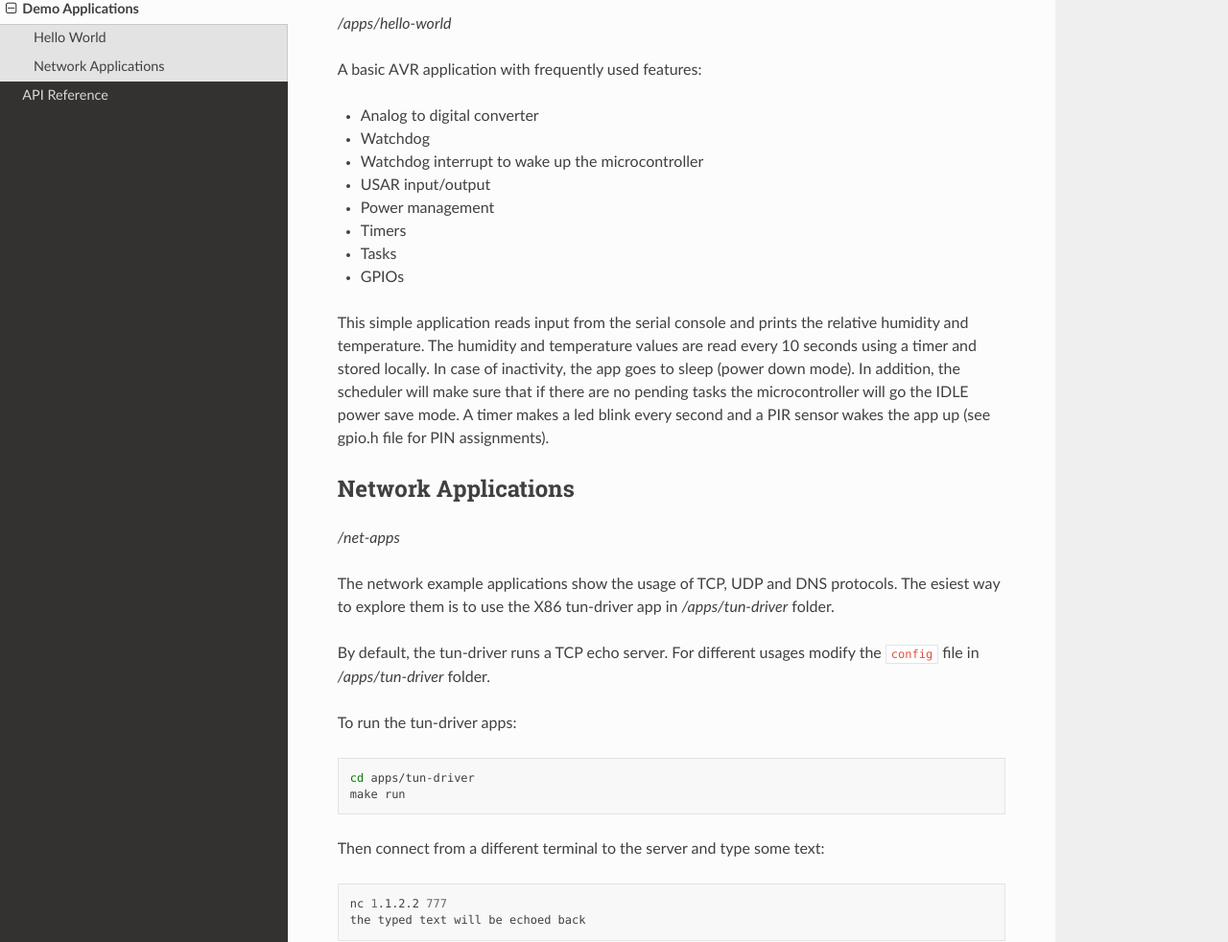
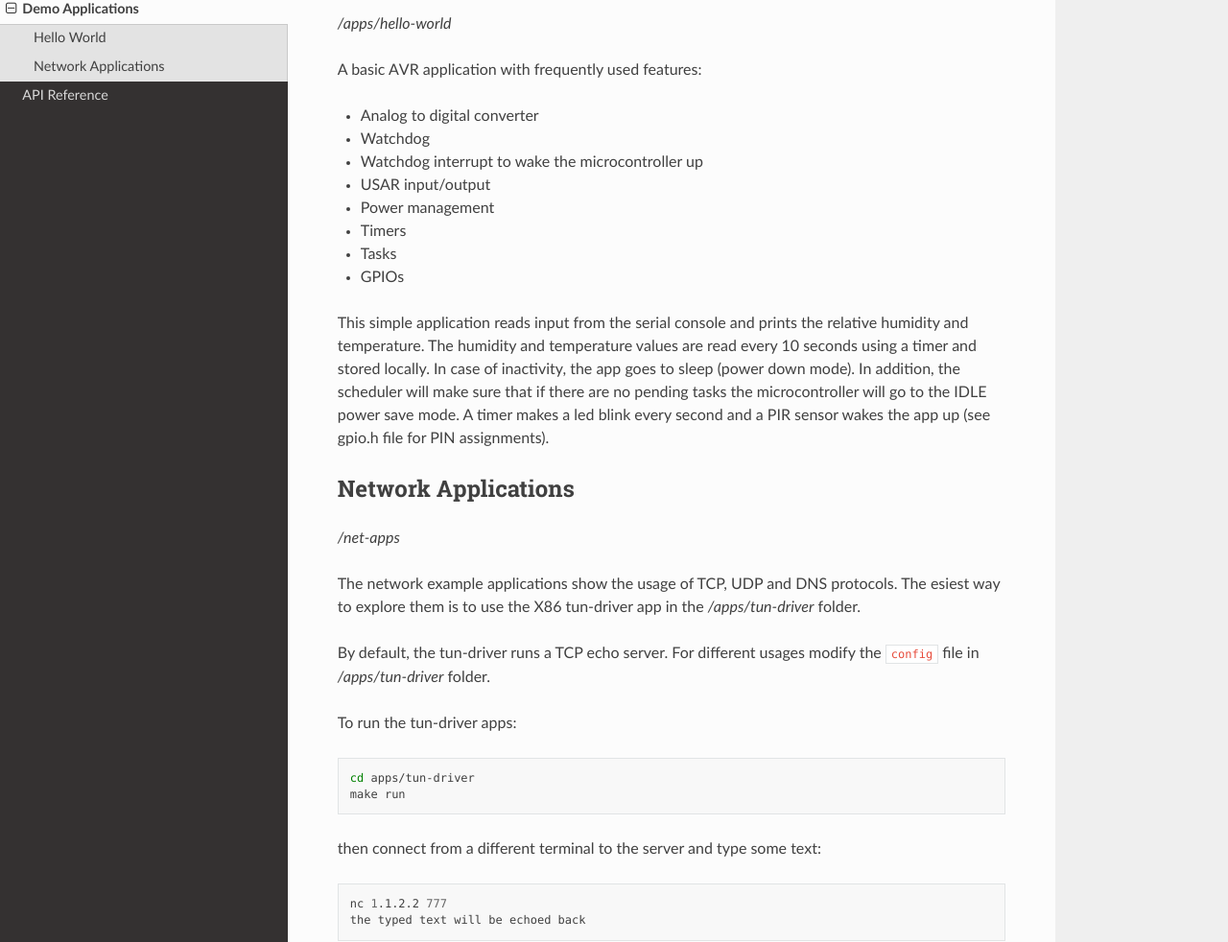
Before and after one commit to KrzysztofW/microdevt, a Sphinx documentation site: the page built from docs/Demo-apps.rst, in a window 1280 px wide and 1354 px high. Shown: the part 203-1185 px from the top of the window at 96% size. Built offline with Sphinx 7.4.7 and the Read the Docs theme 2.0.0, drawn with Linux system fonts in a browser that asks for light colours.

Commit message:
docs: fix phrasing
Signed-off-by: Krzysztof Witek <kwitek@kw-net.com>

```diff
--- a/docs/Demo-apps.rst
+++ b/docs/Demo-apps.rst
@@ -10,7 +10,7 @@ A basic AVR application with frequently used features:
 
 - Analog to digital converter
 - Watchdog
-- Watchdog interrupt to wake up the microcontroller
+- Watchdog interrupt to wake the microcontroller up
 - USAR input/output
 - Power management
 - Timers
@@ -23,7 +23,7 @@ The humidity and temperature values are read every 10 seconds using a timer
 and stored locally.
 In case of inactivity, the app goes to sleep (power down mode).
 In addition, the scheduler will make sure that if there are no pending tasks
-the microcontroller will go the IDLE power save mode.
+the microcontroller will go to the IDLE power save mode.
 A timer makes a led blink every second and a PIR sensor wakes
 the app up (see gpio.h file for PIN assignments).
 
@@ -33,7 +33,7 @@ Network Applications
 */net-apps*
 
 The network example applications show the usage of TCP, UDP and DNS protocols.
-The esiest way to explore them is to use the X86 tun-driver app in
+The esiest way to explore them is to use the X86 tun-driver app in the
 */apps/tun-driver* folder.
 
 By default, the tun-driver runs a TCP echo server. For different usages modify
@@ -46,7 +46,7 @@ To run the tun-driver apps:
     cd apps/tun-driver
     make run
 
-Then connect from a different terminal to the server and type some text:
+then connect from a different terminal to the server and type some text:
 
 .. code:: shell
 
```
